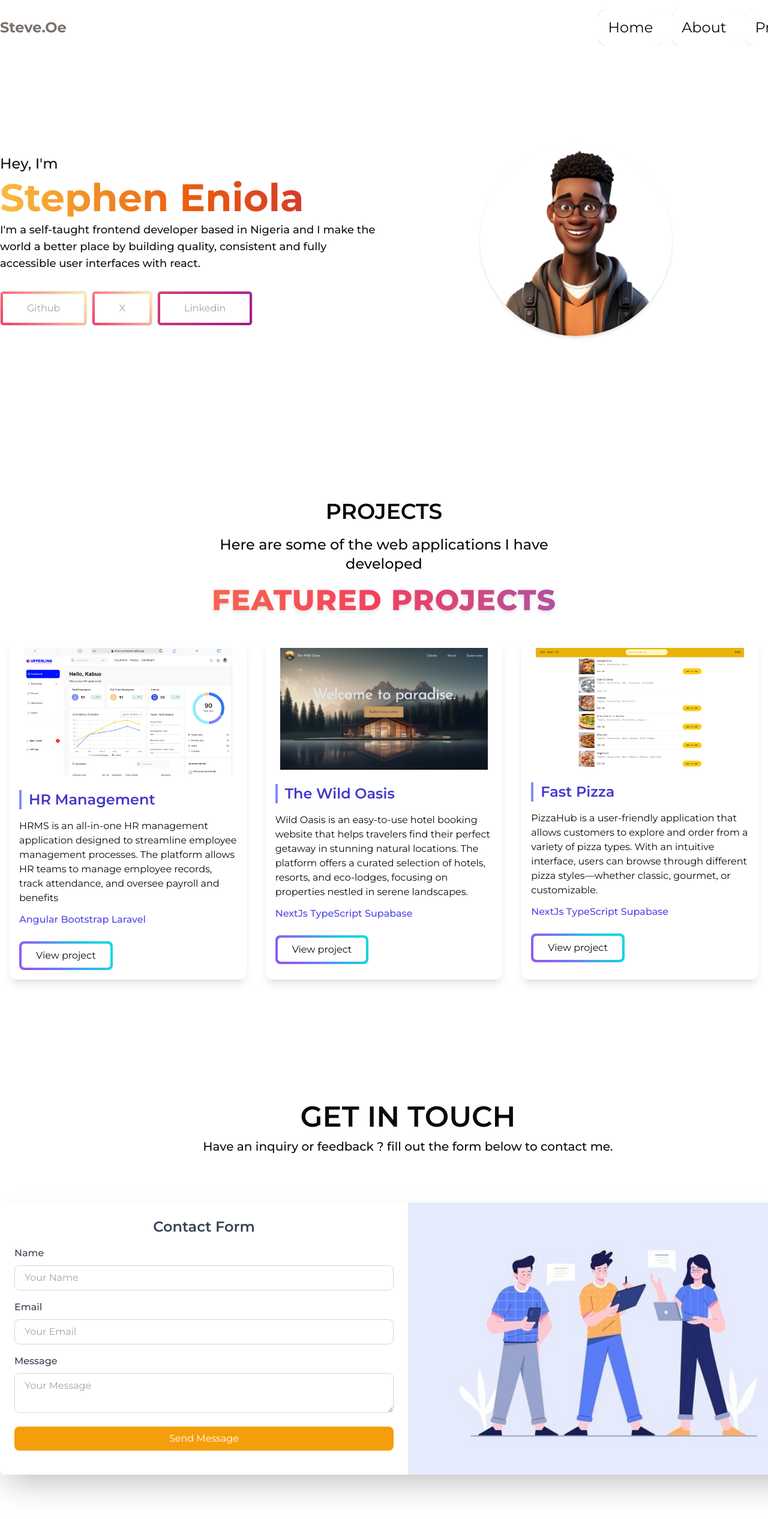
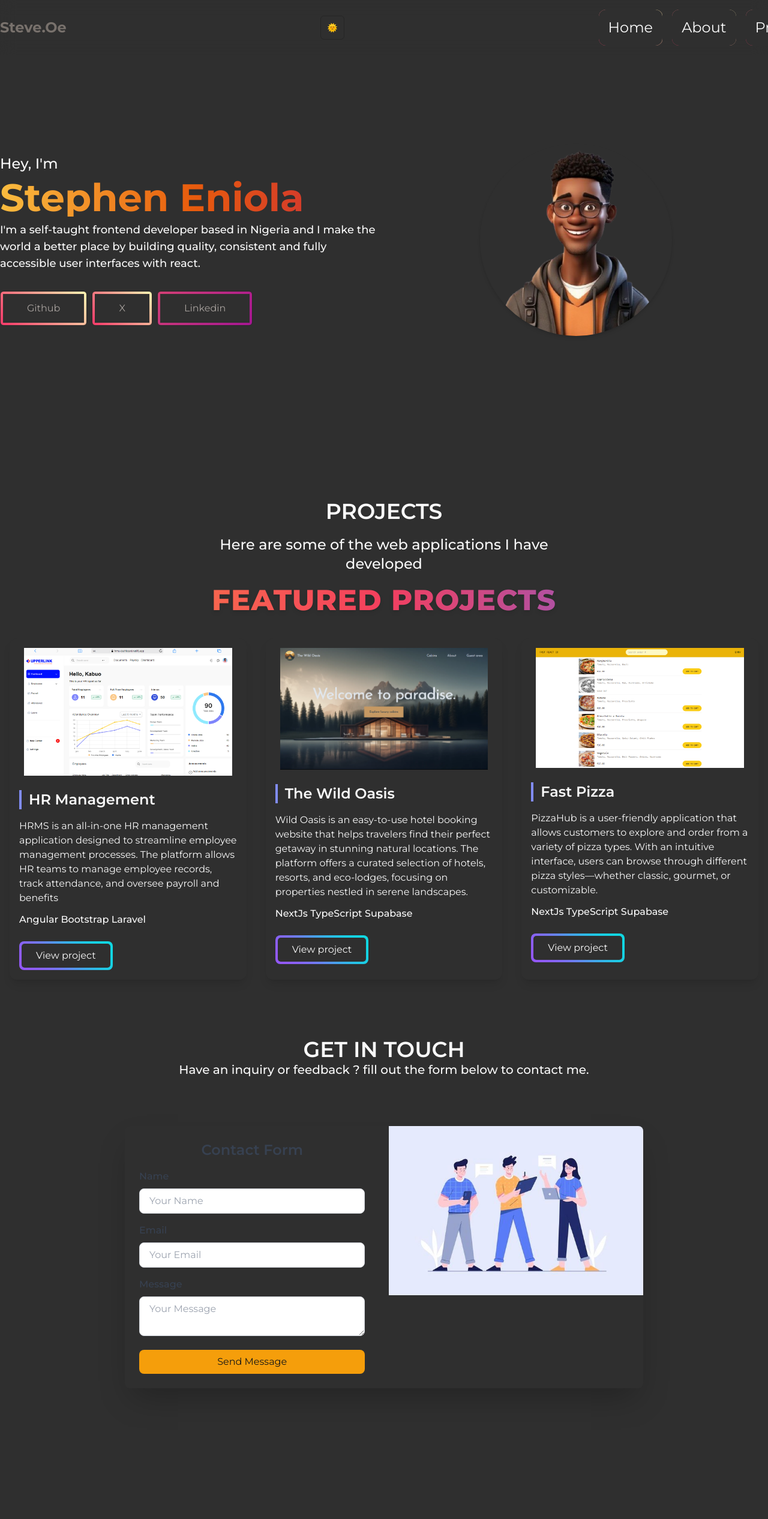
Before and after one commit to SteveEnny/new-portfolio-project, a React (Vite) app: page / in a window 1280 px wide. Shown: the top 2532 px of the page at 60% size. After the commit the page ends 2394 px from the top, so only its background shows below. Built offline with nearby package versions, Linux system fonts and the light colour scheme.

Commit message:
feat:Dark mode

```diff
--- a/src/componets/AppLayout.tsx
+++ b/src/componets/AppLayout.tsx
@@ -8,7 +8,7 @@ function AppLayout() {
   const contact = useRef<HTMLDivElement>(null);
 
   return (
-    <div className="bg-white">
+    <div className="bg-background text-foreground">
       {/* <div className="  bg-gradient-to-r from-cyan-200 to-blue-400 rounded-[0px_0px_100px_100px]"> */}
       <Header about={about} contact={contact} project={project} />
       <Outlet />
--- a/src/componets/ContactForm.tsx
+++ b/src/componets/ContactForm.tsx
@@ -1,16 +1,16 @@
 const ContactForm = () => {
   return (
-    <div className="flex items-center justify-center my-20">
-      <div className="flex flex-col md:flex-row bg-white rounded-lg shadow-2xl overflow-hidden w-full">
+    <div className="flex justify-center items-center my-20">
+      <div className="flex flex-col md:flex-row bg-card dark:bg-card rounded-lg shadow-2xl overflow-hidden w-full max-w-md md:max-w-2xl lg:max-w-4xl mx-auto self-center gap-0 md:gap-4">
         {/* Contact Form */}
-        <div className="md:w-1/2 w-full p-6">
-          <h2 className="text-2xl font-semibold text-gray-700 text-center">
+        <div className="md:w-1/2 w-full p-2 md:p-6">
+          <h2 className="text-base md:text-2xl font-semibold text-gray-700 text-center">
             Contact Form
           </h2>
           <form className="mt-4">
             <div className="mb-4">
               <label
-                className="block text-gray-700 font-medium mb-2"
+                className="block text-sm md:text-base text-gray-700 font-medium mb-2"
                 htmlFor="name"
               >
                 Name
@@ -18,14 +18,14 @@ const ContactForm = () => {
               <input
                 type="text"
                 id="name"
-                className="w-full px-4 py-2 border border-gray-300 rounded-lg focus:outline-none focus:ring-2 focus:ring-amber-500"
+                className="w-full px-3 py-2 md:px-4 md:py-2 border border-gray-300 rounded-lg focus:outline-none focus:ring-2 focus:ring-amber-500 text-sm md:text-base"
                 placeholder="Your Name"
                 required
               />
             </div>
             <div className="mb-4">
               <label
-                className="block text-gray-700 font-medium mb-2"
+                className="block text-sm md:text-base text-gray-700 font-medium mb-2"
                 htmlFor="email"
               >
                 Email
@@ -33,29 +33,28 @@ const ContactForm = () => {
               <input
                 type="email"
                 id="email"
-                className="w-full px-4 py-2 border border-gray-300 rounded-lg focus:outline-none focus:ring-2 focus:ring-amber-500"
+                className="w-full px-3 py-2 md:px-4 md:py-2 border border-gray-300 rounded-lg focus:outline-none focus:ring-2 focus:ring-amber-500 text-sm md:text-base"
                 placeholder="Your Email"
                 required
               />
             </div>
             <div className="mb-4">
               <label
-                className="block text-gray-700 font-medium mb-2"
+                className="block text-sm md:text-base text-gray-700 font-medium mb-2"
                 htmlFor="message"
               >
                 Message
               </label>
               <textarea
                 id="message"
-                // rows=
-                className="w-full px-4 py-2 border border-gray-300 rounded-lg focus:outline-none focus:ring-2 focus:ring-amber-500"
+                className="w-full px-3 py-2 md:px-4 md:py-2 border border-gray-300 rounded-lg focus:outline-none focus:ring-2 focus:ring-amber-500 text-sm md:text-base"
                 placeholder="Your Message"
                 required
               ></textarea>
             </div>
             <button
               type="submit"
-              className="w-full bg-amber-500 text-white py-2 rounded-lg hover:bg-amber-400 focus:outline-none focus:ring-2 focus:ring-amber-400 transition-all"
+              className="w-full bg-amber-500 text-primary-foreground py-2 rounded-lg hover:bg-amber-400 focus:outline-none focus:ring-2 focus:ring-amber-400 transition-all text-sm md:text-base"
             >
               Send Message
             </button>
@@ -63,7 +62,7 @@ const ContactForm = () => {
         </div>
 
         {/* Contact Image */}
-        <div className="md:w-1/2 w-full">
+        <div className="md:w-1/2 w-full h-40 md:h-full">
           <img
             src="/public/contact.jpeg"
             alt="Contact"
--- a/src/componets/Header.tsx
+++ b/src/componets/Header.tsx
@@ -1,5 +1,6 @@
-import { useState } from "react";
+import { useState, useEffect } from "react";
 import { NavLink } from "react-router";
+import { Button } from "../components/ui/button";
 
 type headerType = {
   about: React.MutableRefObject<HTMLDivElement | null>;
@@ -9,6 +10,26 @@ type headerType = {
 
 function Header({ about, project }: headerType) {
   const [menuOpen, setMenuOpen] = useState(false);
+  const [isDark, setIsDark] = useState(() => {
+    if (typeof window !== "undefined") {
+      document.documentElement.classList.add("dark");
+      return true;
+    }
+    return false;
+  });
+
+  useEffect(() => {
+    if (isDark) {
+      document.documentElement.classList.add("dark");
+    } else {
+      document.documentElement.classList.remove("dark");
+    }
+  }, [isDark]);
+
+  const toggleDarkMode = () => {
+    setIsDark((prev) => !prev);
+  };
+
   const scrollToSection = (
     elementRef: React.MutableRefObject<HTMLDivElement | null>
   ) => {
@@ -25,6 +46,7 @@ function Header({ about, project }: headerType) {
         <div className="text-stone-500 from-cyan-200 to-blue-400 font-bold">
           Steve.Oe
         </div>
+        <div className="flex items-center gap-4">
           {/* Hamburger menu for mobile */}
           <button
             className="md:hidden flex flex-col justify-center items-center w-10 h-10 focus:outline-none"
@@ -35,15 +57,24 @@ function Header({ about, project }: headerType) {
             <span className={`block h-0.5 w-6 bg-black mb-1 transition-all ${menuOpen ? 'opacity-0' : ''}`}></span>
             <span className={`block h-0.5 w-6 bg-black transition-all ${menuOpen ? '-rotate-45 -translate-y-2' : ''}`}></span>
           </button>
+          {/* Dark mode toggle */}
+          <Button variant="outline" size="icon" onClick={toggleDarkMode} aria-label="Toggle dark mode">
+            {isDark ? (
+              <span role="img" aria-label="Light mode">🌞</span>
+            ) : (
+              <span role="img" aria-label="Dark mode">🌙</span>
+            )}
+          </Button>
+        </div>
         {/* Navigation links */}
         <ul
-          className={`absolute md:static top-full left-0 right-0 bg-white md:bg-transparent shadow-md md:shadow-none flex flex-col md:flex-row gap-2 md:gap-4 items-center px-4 md:px-0 py-4 md:py-0 transition-all duration-300 z-30 ${menuOpen ? 'block' : 'hidden'} md:flex`}
+          className={`absolute md:static top-full left-0 right-0 bg-background md:bg-transparent shadow-md md:shadow-none flex flex-col md:flex-row gap-2 md:gap-4 items-center px-4 md:px-0 py-4 md:py-0 transition-all duration-300 z-30 ${menuOpen ? 'block' : 'hidden'} md:flex`}
         >
           <li
             onClick={() => scrollToSection(about)}
             className="bg-gradient3 rounded-xl w-full md:w-auto text-center"
           >
-            <NavLink to="/" className="block px-4 py-2 md:py-3 backdrop-blur-md bg-white z-20 rounded-xl">
+            <NavLink to="/" className="block px-4 py-2 md:py-3 backdrop-blur-md bg-card dark:bg-card z-20 rounded-xl">
               Home
             </NavLink>
           </li>
@@ -51,7 +82,7 @@ function Header({ about, project }: headerType) {
             onClick={() => scrollToSection(about)}
             className="bg-gradient3 rounded-xl w-full md:w-auto text-center"
           >
-            <NavLink to="about" className="block px-4 py-2 md:py-3 bg-white rounded-xl">
+            <NavLink to="about" className="block px-4 py-2 md:py-3 bg-card dark:bg-card rounded-xl">
               About
             </NavLink>
           </li>
@@ -59,7 +90,7 @@ function Header({ about, project }: headerType) {
             onClick={() => scrollToSection(project)}
             className="bg-gradient3 rounded-xl w-full md:w-auto text-center"
           >
-            <NavLink to="projects" className="block px-4 py-2 md:py-3 bg-white rounded-xl">
+            <NavLink to="projects" className="block px-4 py-2 md:py-3 bg-card dark:bg-card rounded-xl">
               Project
             </NavLink>
           </li>
--- a/src/componets/Home.tsx
+++ b/src/componets/Home.tsx
@@ -17,11 +17,11 @@ function Home() {
 
       <div
         ref={contact}
-        className="w-[1360px] mx-auto flex flex-col mt-[10rem]"
+        className="w-full max-w-4xl mx-auto flex flex-col mt-16 px-2 sm:px-4"
       >
-        <div className="text-center">
-          <p className="font-semibold text-[3rem] uppercase"> get in touch</p>
-          <p className="font-medium text-xl">
+        <div className="text-center contact w-full">
+          <p className="font-semibold text-2xl sm:text-3xl md:text-4xl uppercase"> get in touch</p>
+          <p className="font-medium text-base sm:text-lg md:text-xl">
             Have an inquiry or feedback ? fill out the form below to contact me.
           </p>
         </div>
--- a/src/componets/Main.tsx
+++ b/src/componets/Main.tsx
@@ -16,13 +16,13 @@ function Main({ project }: headerType) {
   return (
     <div className="min-h-[100vh] w-full md:w-[1360px] relative pt-6 pb-6 px-4 md:px-0 mx-auto flex flex-col md:flex-row gap-8 md:gap-[6rem] lg:gap-[10rem] items-center md:items-center">
       <div className="flex flex-col my-auto max-w-full md:max-w-[40rem] px-0">
-        <p className="font-medium text-[#121212] text-base sm:text-lg md:text-xl lg:text-2xl mb-2">
+        <p className="font-medium text-primary text-base sm:text-lg md:text-xl lg:text-2xl mb-2">
           Hey, I'm
         </p>
         <h1 className="text-3xl sm:text-4xl md:text-5xl lg:text-[4rem] font-bold text-transparent bg-clip-text bg-gradient-to-r from-[#FABC3F] via-[#E85C0D] to-[#C7253E] mb-2">
           Stephen Eniola
         </h1>
-        <p className="font-medium text-center md:text-left text-[#121212] text-sm sm:text-base md:text-lg mb-4">
+        <p className="font-medium text-center md:text-left text-primary text-sm sm:text-base md:text-lg mb-4">
           I'm a self-taught frontend developer based in Nigeria and I make the
           world a better place by building quality, consistent and fully
           accessible user interfaces with react.
@@ -32,36 +32,36 @@ function Main({ project }: headerType) {
             className="text-stone-400 border rounded-md p-1 bg-gradient3"
             onClick={() => scrollToSection(project)}
           >
-            <div className="bg-white px-4 py-2 sm:px-6 sm:py-3">
+            <div className="bg-card dark:bg-card px-4 py-2 sm:px-6 sm:py-3">
               <Link
                 to="https://github.com/SteveEnny"
                 target="_blank"
                 rel="noopener noreferrer"
-                className="bg-white px-2 sm:px-4 py-2 sm:py-3"
+                className="bg-card dark:bg-card px-2 sm:px-4 py-2 sm:py-3"
               >
                 Github
               </Link>
             </div>
           </button>
           <button className="text-stone-400 border border-blue-00 rounded-md p-1 bg-gradient3">
-            <div className="bg-white px-4 py-2 sm:px-6 sm:py-3">
+            <div className="bg-card dark:bg-card px-4 py-2 sm:px-6 sm:py-3">
               <Link
                 to="https://x.com/Stephen2Omotoso"
                 target="_blank"
                 rel="noopener noreferrer"
-                className="bg-white px-2 sm:px-4 py-2 sm:py-3"
+                className="bg-card dark:bg-card px-2 sm:px-4 py-2 sm:py-3"
               >
                 X
               </Link>
             </div>
           </button>
           <button className="text-stone-400 border border-blue-00 rounded-md p-1 bg-gradient4">
-            <div className="bg-white px-4 py-2 sm:px-6 sm:py-3">
+            <div className="bg-card dark:bg-card px-4 py-2 sm:px-6 sm:py-3">
               <Link
                 to="http://linkedin.com/in/omotoso-eniola-390601226"
                 target="_blank"
                 rel="noopener noreferrer"
-                className="bg-white px-2 sm:px-4 py-2 sm:py-3"
+                className="bg-card dark:bg-card px-2 sm:px-4 py-2 sm:py-3"
               >
                 Linkedin
               </Link>
--- a/src/componets/Project.tsx
+++ b/src/componets/Project.tsx
@@ -93,23 +93,23 @@ export function Project() {
         {projects.map((project) => (
           <div
             key={project.id}
-            className="flex flex-col gap-3 bg-white rounded-xl shadow-lg p-4 transform transition-transform transition-shadow duration-500 ease-in-out hover:scale-110 hover:shadow-2xl hover:-translate-y-1 hover:delay-300 animate-fadeInUp"
+            className="flex flex-col gap-3 bg-card dark:bg-card rounded-xl shadow-lg p-4 transform transition-transform transition-shadow duration-500 ease-in-out hover:scale-110 hover:shadow-2xl hover:-translate-y-1 hover:delay-300 animate-fadeInUp"
           >
             <img
               src={project.img}
               alt={project.name}
               className="w-[23rem] md:w-[40rem] px-2 rounded-lg object-cover"
             />
-            <h3 className="text-xl sm:text-2xl font-semibold text-indigo-700 border-l-4 border-indigo-400 pl-3 mt-3 mb-1">
+            <h3 className="text-xl sm:text-2xl font-semibold text-primary border-l-4 border-indigo-400 pl-3 mt-3 mb-1">
               {project.name}
             </h3>
             <p className="text-base font-normal max-w-[23rem] md:max-w-[25rem]">
               {project.description}
             </p>
-            <p className="font-medium text-base text-indigo-600">{project.stack}</p>
+            <p className="font-medium text-base text-primary">{project.stack}</p>
             <div>
               <button className="p-1 bg-gradient1 rounded-[8px] mt-3">
-                <div className="hover:text-indigo-500 bg-white px-6 py-2 rounded-[5px] transition-colors duration-300">
+                <div className="hover:text-indigo-500 bg-card dark:bg-card px-6 py-2 rounded-[5px] transition-colors duration-300">
                   <Link to={`/projects/${project.id}`}>View project</Link>
                 </div>
               </button>
--- a/src/index.css
+++ b/src/index.css
@@ -111,9 +111,11 @@ body {
     --fontSizes-3: 15px;
   }
   .dark {
-    --background: 0 0% 3.9%;
+    --background: 0 0% 18.4%;
+
+    /* --background: 0 0% 3.9%; */
     --foreground: 0 0% 98%;
-    --card: 0 0% 3.9%;
+    --card: 0 0% 18.4%;
     --card-foreground: 0 0% 98%;
     --popover: 0 0% 3.9%;
     --popover-foreground: 0 0% 98%;
```
Also changed, not shown: src/componets/AboutMe.tsx (+6 -6 lines). Lines whose indentation alone changed are shown as unchanged.
